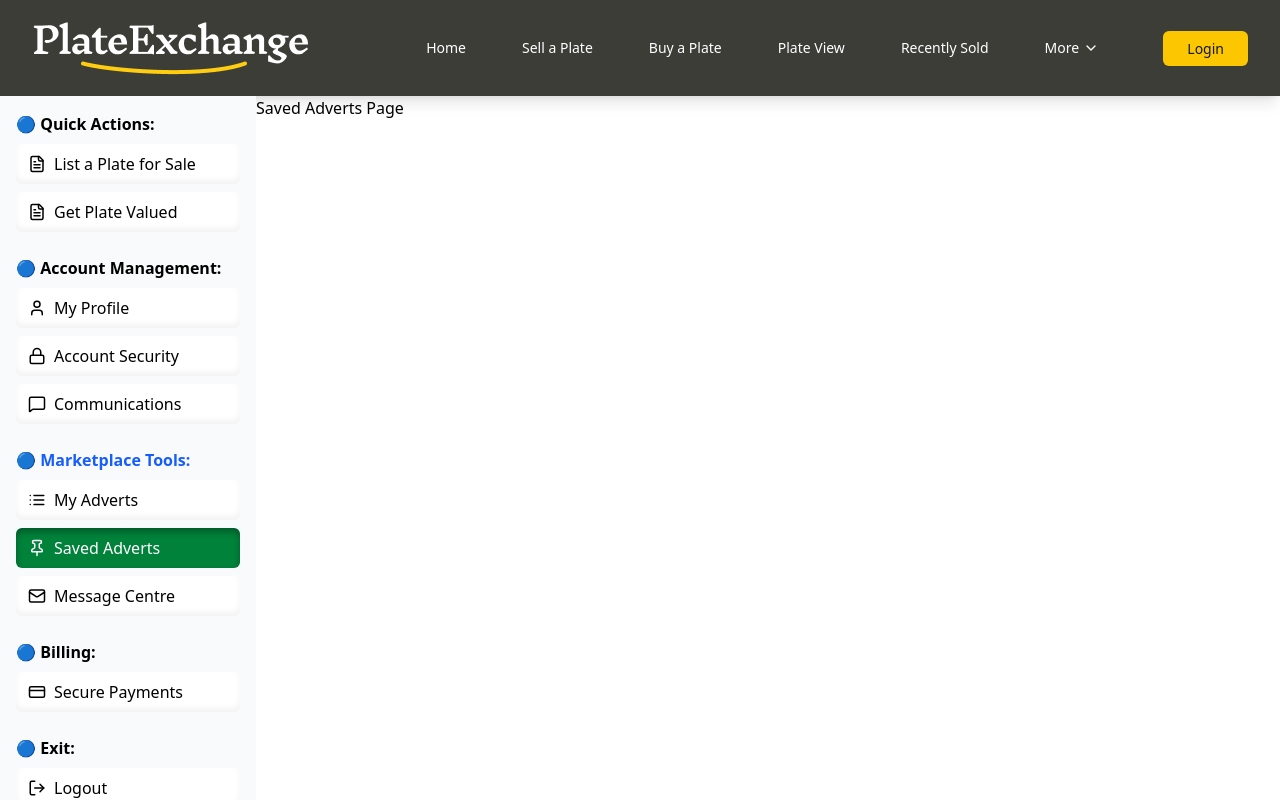
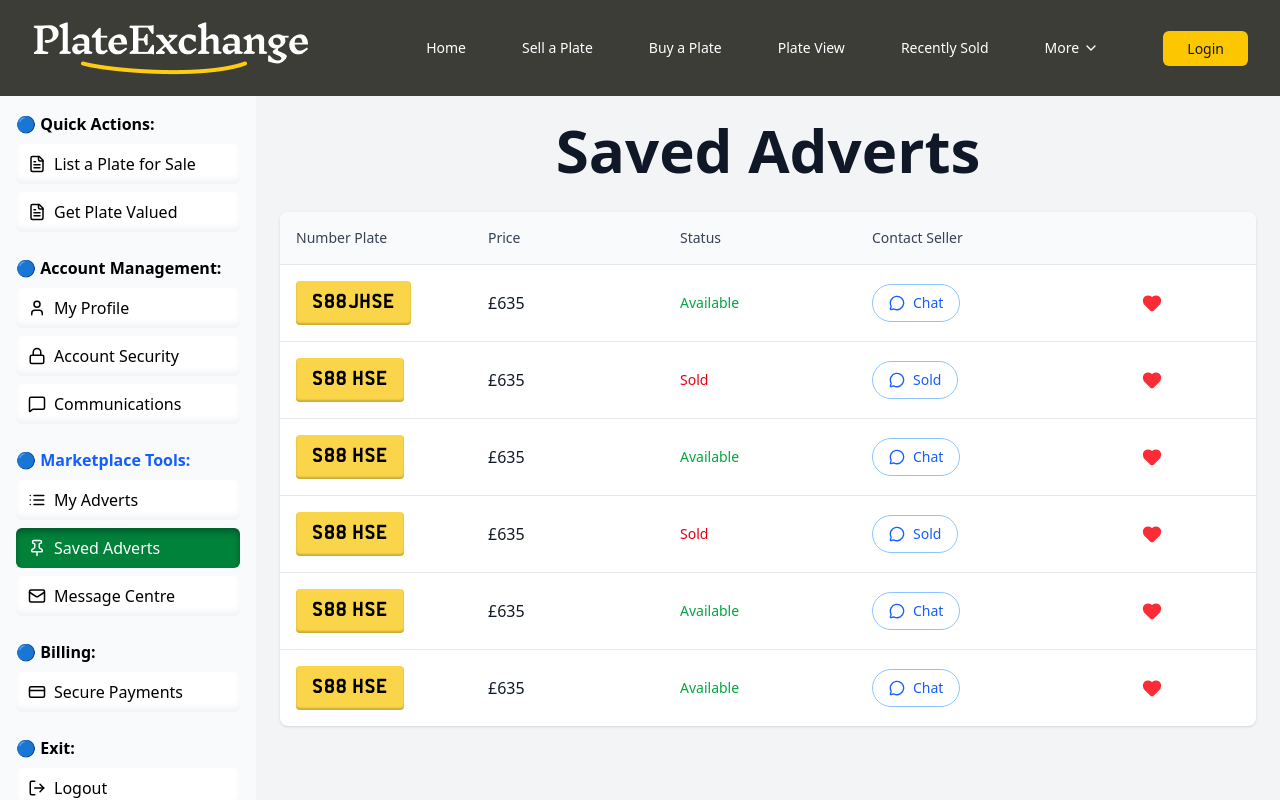
Before and after one commit to TAIJULAMAN/plate-exchange-website, a React (Vite) app: page /userdashboard/saved-adverts in a window 1280 px wide. Shown: the top 800 px of the page. Built offline with nearby package versions, Linux system fonts and the light colour scheme.

Commit message:
saved Adverts page

```diff
--- /dev/null
+++ b/src/pages/Dashboards/UserDashboard/SavedAdverts.jsx
@@ -0,0 +1,156 @@
+import React, { useState } from 'react';
+import { MessageCircle, Heart } from 'lucide-react';
+
+export default function SavedAdverts() {
+  const [savedAdverts, setSavedAdverts] = useState([
+    {
+      id: 1,
+      plateNumber: 'S88JHSE',
+      price: '£635',
+      status: 'Available',
+      isFavorited: true
+    },
+    {
+      id: 2,
+      plateNumber: 'S88 HSE',
+      price: '£635',
+      status: 'Sold',
+      isFavorited: true
+    },
+    {
+      id: 3,
+      plateNumber: 'S88 HSE',
+      price: '£635',
+      status: 'Available',
+      isFavorited: true
+    },
+    {
+      id: 4,
+      plateNumber: 'S88 HSE',
+      price: '£635',
+      status: 'Sold',
+      isFavorited: true
+    },
+    {
+      id: 5,
+      plateNumber: 'S88 HSE',
+      price: '£635',
+      status: 'Available',
+      isFavorited: true
+    },
+    {
+      id: 6,
+      plateNumber: 'S88 HSE',
+      price: '£635',
+      status: 'Available',
+      isFavorited: true
+    }
+  ]);
+
+  const handleContact = (advertId) => {
+    alert(`Contacting seller for advert ${advertId}`);
+  };
+
+  const toggleFavorite = (advertId) => {
+    setSavedAdverts(prev =>
+      prev.map(advert =>
+        advert.id === advertId
+          ? { ...advert, isFavorited: !advert.isFavorited }
+          : advert
+      )
+    );
+  };
+
+  return (
+    <div className="min-h-screen bg-gray-100 p-6">
+      <div className="max-w-6xl mx-auto">
+        {/* Header */}
+        <div className="mb-8">
+          <h1 className="text-center font-semibold text-gray-900 mb-6 text-6xl">
+            Saved Adverts
+          </h1>
+        </div>
+
+        {/* Table Container */}
+        <div className="bg-white rounded-lg shadow-sm overflow-hidden">
+          {/* Table Header */}
+          <div className="grid grid-cols-5 gap-4 p-4 bg-gray-50 border-b border-gray-200">
+            <div className="text-sm font-medium text-gray-700">Number Plate</div>
+            <div className="text-sm font-medium text-gray-700">Price</div>
+            <div className="text-sm font-medium text-gray-700">Status</div>
+            <div className="text-sm font-medium text-gray-700">Contact Seller</div>
+            <div className="text-sm font-medium text-gray-700"></div>
+          </div>
+
+          {/* Table Rows */}
+          <div className="divide-y divide-gray-200">
+            {savedAdverts.map((advert) => (
+              <div
+                key={advert.id}
+                className="grid grid-cols-5 gap-4 p-4 items-center hover:bg-gray-50 transition-colors"
+              >
+                {/* License Plate */}
+                <div className="bg-[#fad549] px-4 py-2 rounded shadow-[inset_0_-2px_2px_rgba(0,0,0,0.2)] w-fit">
+                  <span className="text-black font-bold text-lg tracking-wider font-mycustom">
+                    {advert.plateNumber}
+                  </span>
+                </div>
+
+                {/* Price */}
+                <div className="text-gray-900 font-medium">
+                  {advert.price}
+                </div>
+
+                {/* Status */}
+                <div className={`text-sm font-medium ${
+                  advert.status === 'Available'
+                    ? 'text-green-600'
+                    : 'text-red-600'
+                }`}>
+                  {advert.status}
+                </div>
+
+                {/* Contact Seller Button */}
+                <div>
+                  <button
+                    onClick={() => handleContact(advert.id)}
+                    className="flex items-center gap-2 px-4 py-2 border border-blue-300 rounded-full text-blue-600 hover:bg-blue-50 transition-colors text-sm"
+                    disabled={advert.status === 'Sold'}
+                  >
+                    <MessageCircle className="w-4 h-4" />
+                    {advert.status === 'Sold' ? 'Sold' : 'Chat'}
+                  </button>
+                </div>
+
+                {/* Favorite Heart */}
+                <div className="flex justify-center">
+                  <button
+                    onClick={() => toggleFavorite(advert.id)}
+                    className="p-2 hover:bg-gray-100 rounded-full transition-colors"
+                  >
+                    <Heart
+                      className={`w-5 h-5 ${
+                        advert.isFavorited
+                          ? 'fill-red-500 text-red-500'
+                          : 'text-gray-400'
+                      }`}
+                    />
+                  </button>
+                </div>
+              </div>
+            ))}
+          </div>
+        </div>
+
+        {/* Empty State (if no saved adverts) */}
+        {savedAdverts.length === 0 && (
+          <div className="text-center py-12">
+            <Heart className="w-16 h-16 text-gray-300 mx-auto mb-4" />
+            <h3 className="text-lg font-medium text-gray-900 mb-2">No saved adverts</h3>
+            <p className="text-gray-500">Start browsing plates to save your favorites here.</p>
+          </div>
+        )}
+      </div>
+    </div>
+  );
+}
--- a/src/routes/Route.jsx
+++ b/src/routes/Route.jsx
@@ -29,6 +29,7 @@ import MyProfile from "../pages/Dashboards/UserDashboard/MyProfile";
 import AccountSecurity from "../pages/Dashboards/UserDashboard/AccountSecurity";
 import CommunicationPreferences from "../pages/Dashboards/UserDashboard/CommunicationPreferences";
 import MyAdverts from "../pages/Dashboards/UserDashboard/MyAdverts";
+import SavedAdverts from "../pages/Dashboards/UserDashboard/SavedAdverts";
 
 
 const router = createBrowserRouter([
@@ -150,7 +151,7 @@ const router = createBrowserRouter([
       },
       {
         path: "saved-adverts",
-        element: <>Saved Adverts Page</>
+        element: <SavedAdverts />,
       },
       {
         path: "message-centre",
```
